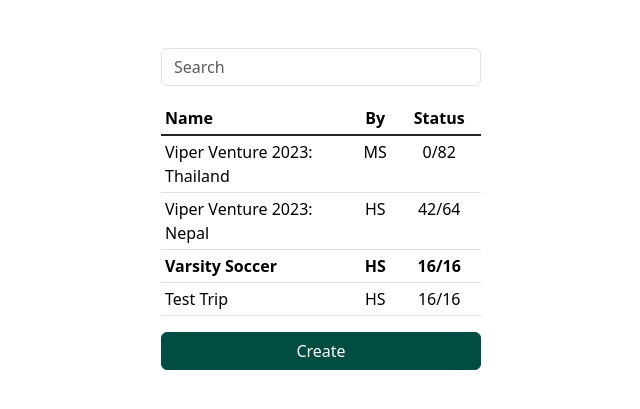
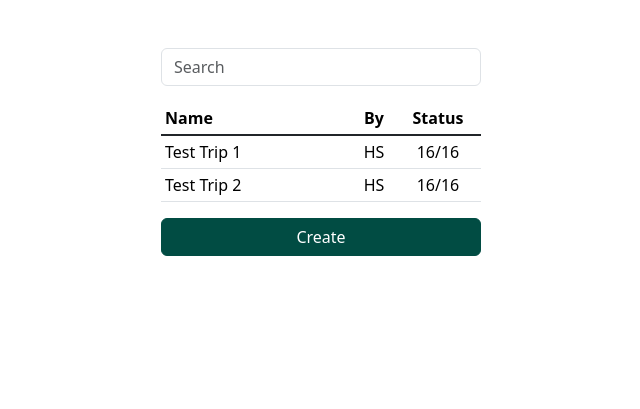
Before and after one commit to hkim113005/TrApp, a Flask app: page /trips in a window 1280 px wide. Shown: the top 409 px of the page, without its empty margins (319-959 px from the left). Run offline with Flask 2, Linux system fonts and the light colour scheme; some libraries are stand-ins or nearby versions.

Commit message:
Trip and Students show up on site

```diff
--- a/app.py
+++ b/app.py
@@ -16,7 +16,10 @@ from classes import Database, Trip
 db = Database()
 
 # REMOVE LATER: Adds trip to database
-db.addTrip(Trip(0, "Test Trip", "TEST", 4, 2, "blah blah blah", [1, 2, 3, 4]))
+db.addTrip(Trip(0, "Test Trip 1", "TEST", 4, 2, "blah blah blah", [1, 2, 3, 4]))
+db.addTrip(Trip(0, "Test Trip 2", "TEST", 4, 2, "idk lol", [260, 261, 262]))
+for s in db.getStudentsInTrip("t2"):
+    print(s)
 
 
 app = Flask(__name__)
--- a/classes.py
+++ b/classes.py
@@ -56,8 +56,13 @@ class Database:
         return self.cursor.execute('select * from trips').fetchall()
 
     @setup
+    def getAllTripStudents(self):
+        return self.cursor.execute('select * from trip_students').fetchall()
+
+    @setup
     def getStudentsInTrip(self, trip_id):
-        ids = self.cursor.execute(f"select * from trip_students WHERE trip_id = '{trip_id}'").fetchall()
+        ids = self.cursor.execute(f"select student_id from trip_students WHERE trip_id = '{trip_id}'").fetchall()
+        ids = [x[0] for x in ids]
         if ids != []:
             students = [self.getStudentById(id) for id in ids]
             if students != []:
@@ -71,13 +76,14 @@ class Database:
 
     @setup
     def addStudentToTrip(self, student_id, trip_id):
-        self.cursor.execute('INSERT into trip_students(trip_id. student_id) VALUES(?, ?)', (trip_id, student_id))
+        self.cursor.execute('INSERT into trip_students(trip_id, student_id) VALUES(?, ?)', (trip_id, student_id))
 
     #TODO
     @setup
     def addTrip(self, trip):
         self.cursor.execute('INSERT into trips(id, name, type, num_rooms, students_per_room, preferences) VALUES(?, ?, ?, ?, ?, ?)', (trip.get_id(), trip.get_name(), trip.get_type(), trip.get_num_rooms(), trip.get_students_per_room(), trip.get_preferences()))
-        return trip
+        for s in trip.get_students():
+            self.addStudentToTrip(s, trip.get_id())
 
 class Student:
     student_count = 0
@@ -147,6 +153,7 @@ class Trip:
         self.students_per_room = students_per_room
         self.preferences = preferences
         Trip.trips.append(self)
+        Trip.trip_count += 1
 
     def set_name(self, name):
         self.name = name
--- a/templates/trips.html
+++ b/templates/trips.html
@@ -20,24 +20,9 @@ Success
         </tr>
     </thead>
     <tbody class="table-group-divider">
-        <tr onclick="window.location='trips/1'">
-            <td>Viper Venture 2023: Thailand</td>
-            <td class="text-center">MS</td>
-            <td class="text-center">0/82</td>
-        </tr>
-        <tr onclick="window.location='trips/1'">
-            <td>Viper Venture 2023: Nepal</td>
-            <td class="text-center">HS</td>
-            <td class="text-center">42/64</td>
-        </tr>
-        <tr class="completed" onclick="window.location='trips/1'">
-            <td>Varsity Soccer</td>
-            <td class="text-center">HS</td>
-            <td class="text-center">16/16</td>
-        </tr>
-        {%for i in range(all_trips|length)%}
-        <tr onclick="window.location='trips/{{all_trips[i][0]}}'">
-            <td>{{all_trips[i][1]}}</td>
+        {%for t in all_trips%}
+        <tr onclick="window.location='trips/{{t[0]}}'">
+            <td>{{t[1]}}</td>
             <td class="text-center">HS</td>
             <td class="text-center">16/16</td>
         </tr>
```
Also changed, not shown: templates/trip.html (+8 -8 lines), data/trApp.db, 4 other files.
